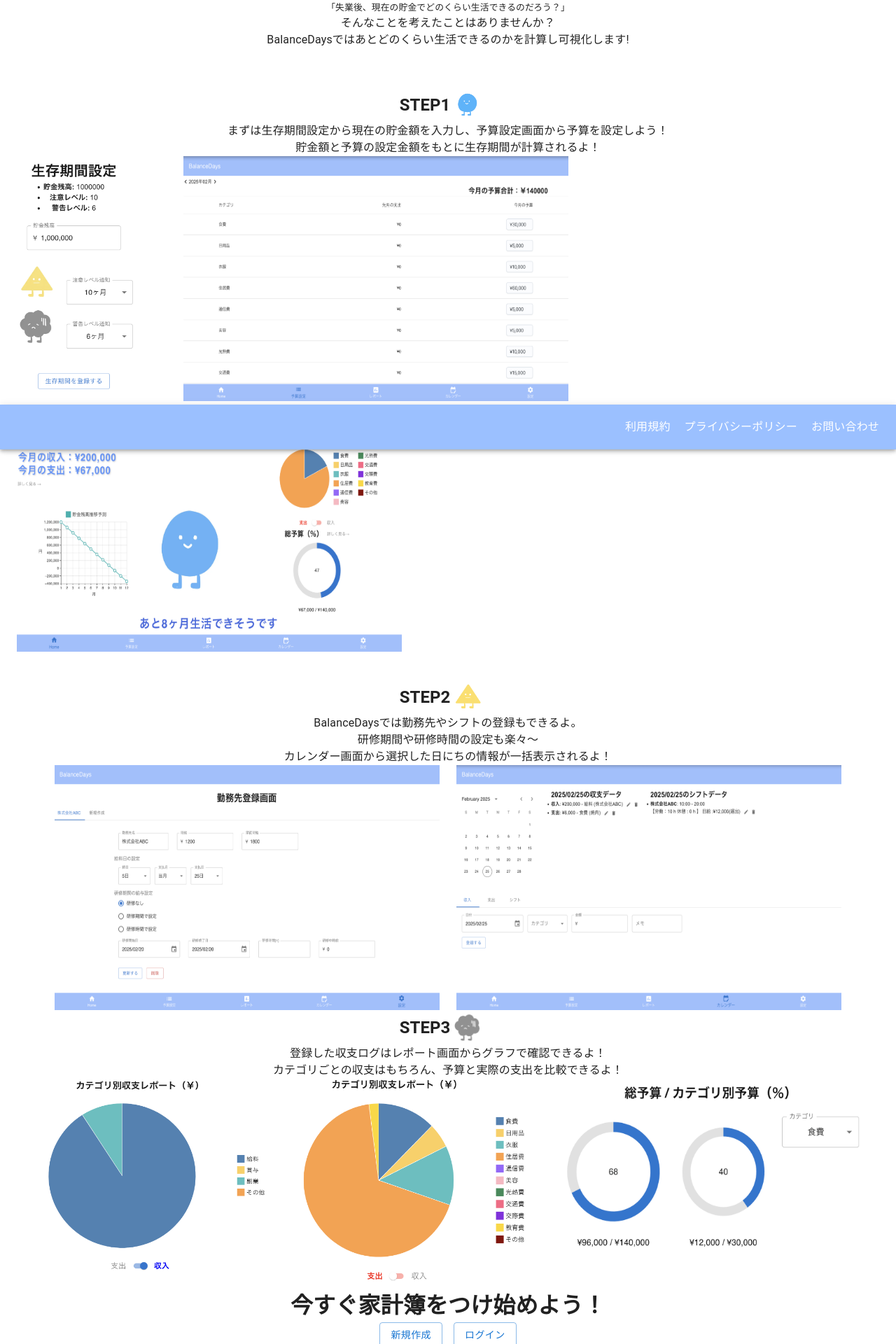
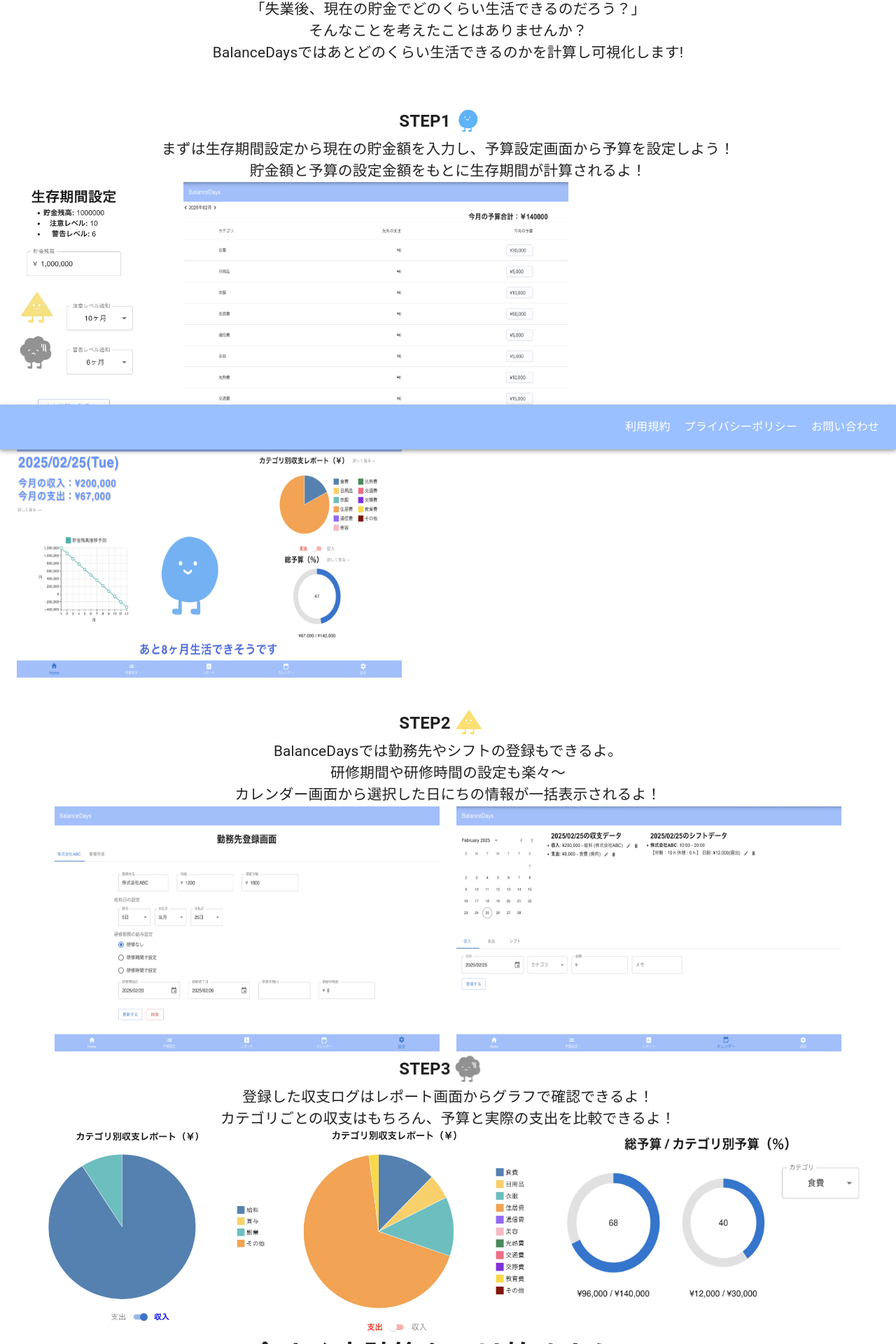
Before and after one commit to kei0299/BalanceDays, a Next.js app in the folder front/: page / in a window 1280 px wide. Shown: the part 158-2078 px from the top of the page at 70% size. Built offline with nearby package versions, Linux system fonts and the light colour scheme; no server answers.

Commit message:
topレスポンシブ

```diff
--- a/front/src/pages/index.tsx
+++ b/front/src/pages/index.tsx
@@ -72,19 +72,16 @@
               minHeight: "100vh",
               textAlign: "center",
               mt: 10,
-              mb: 10,
+              mb: 15,
             }}
           >
             <Box sx={{ padding: 2 }}>
               <Typography
-                variant="h4"
-                component="h1"
-                gutterBottom
                 sx={{
                   fontWeight: "bold",
                   fontSize: {
                     xs: "1.3rem",
-                    md: "2.5rem"
+                    md: "2.5rem",
                   },
                 }}
               >
@@ -94,15 +91,32 @@
                 sx={{
                   fontSize: {
                     xs: "0.8rem",
+                    md: "1.3rem",
                   },
                 }}
               >
                 「失業後、現在の貯金でどのくらい生活できるのだろう？」
               </Typography>
-              <Typography variant="body1">
+
+              <Typography
+                sx={{
+                  fontSize: {
+                    xs: "0.8rem",
+                    md: "1.3rem",
+                  },
+                }}
+              >
                 そんなことを考えたことはありませんか？
               </Typography>
-              <Typography variant="body1">
+
+              <Typography
+                sx={{
+                  fontSize: {
+                    xs: "0.8rem",
+                    md: "1.3rem",
+                  },
+                }}
+              >
                 BalanceDaysではあとどのくらい生活できるのかを計算し可視化します!
               </Typography>
             </Box>
@@ -114,9 +128,13 @@
                   sx={{ justifyContent: "center", alignItems: "center" }}
                 >
                   <Typography
-                    variant="h5"
-                    component="h2"
-                    sx={{ fontWeight: "bold" }}
+                    sx={{
+                      fontWeight: "bold",
+                      fontSize: {
+                        xs: "1rem",
+                        md: "1.5rem",
+                      },
+                    }}
                   >
                     STEP1
                   </Typography>
@@ -131,15 +149,29 @@
                     }}
                   />
                 </Stack>
-                <Typography variant="body1">
+                <Typography
+                  sx={{
+                    fontSize: {
+                      xs: "0.8rem",
+                      md: "1.3rem",
+                    },
+                  }}
+                >
                   まずは生存期間設定から現在の貯金額を入力し、予算設定画面から予算を設定しよう！
                 </Typography>
-                <Typography variant="body1">
+
+                <Typography
+                  sx={{
+                    fontSize: {
+                      xs: "0.8rem",
+                      md: "1.3rem",
+                    },
+                  }}
+                >
                   貯金額と予算の設定金額をもとに生存期間が計算されるよ！
                 </Typography>
               </Box>
             </Stack>
-
             <Stack
               spacing={3}
               sx={{
@@ -188,7 +220,6 @@
                 }}
               />
             </Stack>
-
             <Stack
               spacing={3}
               sx={{
@@ -209,10 +240,13 @@
                   sx={{ justifyContent: "center", alignItems: "center" }}
                 >
                   <Typography
-                    variant="h5"
-                    component="h2"
-                    gutterBottom
-                    sx={{ fontWeight: "bold" }}
+                    sx={{
+                      fontWeight: "bold",
+                      fontSize: {
+                        xs: "1rem",
+                        md: "1.5rem",
+                      },
+                    }}
                   >
                     STEP2
                   </Typography>
@@ -227,18 +261,40 @@
                     }}
                   />
                 </Stack>
-                <Typography variant="body1">
+                <Typography
+                  sx={{
+                    fontSize: {
+                      xs: "0.8rem",
+                      md: "1.3rem",
+                    },
+                  }}
+                >
                   BalanceDaysでは勤務先やシフトの登録もできるよ。
                 </Typography>
-                <Typography variant="body1">
+
+                <Typography
+                  sx={{
+                    fontSize: {
+                      xs: "0.8rem",
+                      md: "1.3rem",
+                    },
+                  }}
+                >
                   研修期間や研修時間の設定も楽々〜
                 </Typography>
-                <Typography variant="body1">
+
+                <Typography
+                  sx={{
+                    fontSize: {
+                      xs: "0.8rem",
+                      md: "1.3rem",
+                    },
+                  }}
+                >
                   カレンダー画面から選択した日にちの情報が一括表示されるよ！
                 </Typography>
               </Box>
             </Stack>
-
             <Stack
               spacing={2}
               sx={{
@@ -278,17 +334,19 @@
                 }}
               />
             </Stack>
-
             <Stack
               spacing={2}
               direction="row"
               sx={{ justifyContent: "center", alignItems: "center" }}
             >
               <Typography
-                variant="h5"
-                component="h2"
-                gutterBottom
-                sx={{ fontWeight: "bold" }}
+                sx={{
+                  fontWeight: "bold",
+                  fontSize: {
+                    xs: "1rem",
+                    md: "1.5rem",
+                  },
+                }}
               >
                 STEP3
               </Typography>
@@ -303,13 +361,26 @@
                 }}
               />
             </Stack>
-            <Typography variant="body1">
+            <Typography
+              sx={{
+                fontSize: {
+                  xs: "0.8rem",
+                  md: "1.3rem",
+                },
+              }}
+            >
               登録した収支ログはレポート画面からグラフで確認できるよ！
             </Typography>
-            <Typography variant="body1">
+            <Typography
+              sx={{
+                fontSize: {
+                  xs: "0.8rem",
+                  md: "1.3rem",
+                },
+              }}
+            >
               カテゴリごとの収支はもちろん、予算と実際の支出を比較できるよ！
             </Typography>
-
             <Stack
               spacing={2}
               sx={{
@@ -354,9 +425,20 @@
                 }}
               />
             </Stack>
-
-            <h1>今すぐ家計簿をつけ始めよう！</h1>
-
+            <Typography
+              variant="h4"
+              component="h1"
+              gutterBottom
+              sx={{
+                fontWeight: "bold",
+                fontSize: {
+                  xs: "1.3rem",
+                  md: "2.5rem",
+                },
+              }}
+            >
+              今すぐ家計簿をつけ始めよう！
+            </Typography>
             <Stack spacing={2} direction="row">
               <Button href="/signup" variant="outlined">
                 新規作成
@@ -365,7 +447,6 @@
                 ログイン
               </Button>
             </Stack>
-
             <Button
               sx={{
                 m: "10px",
```
